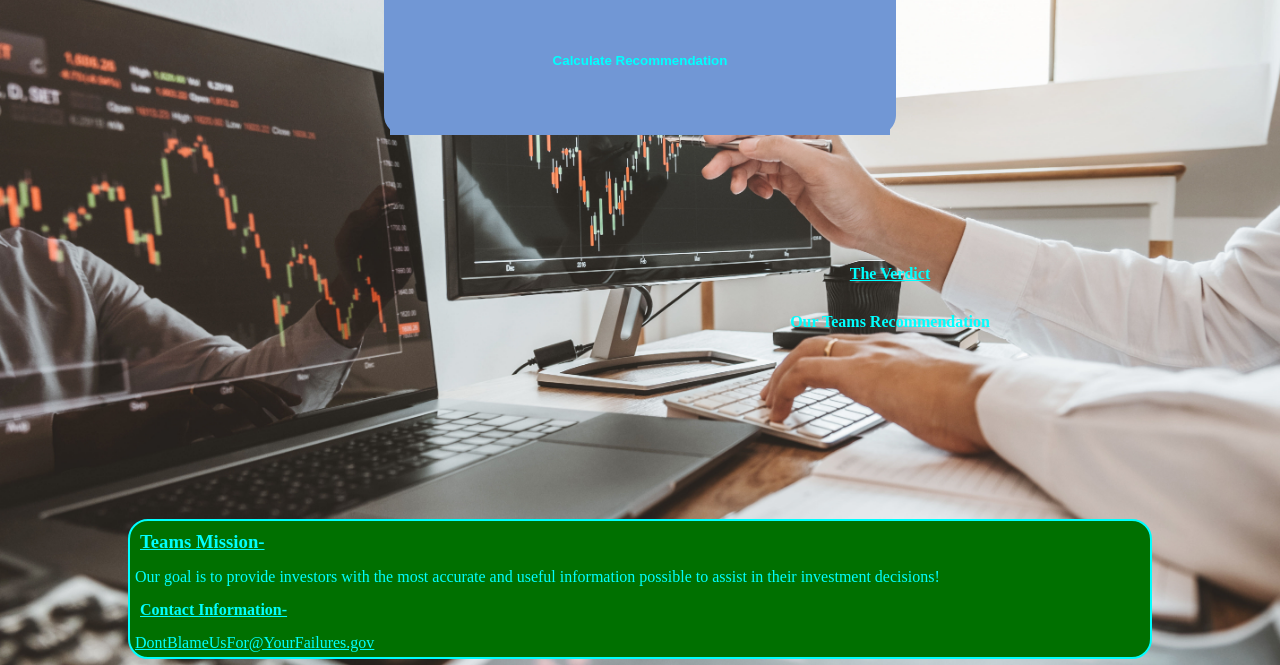
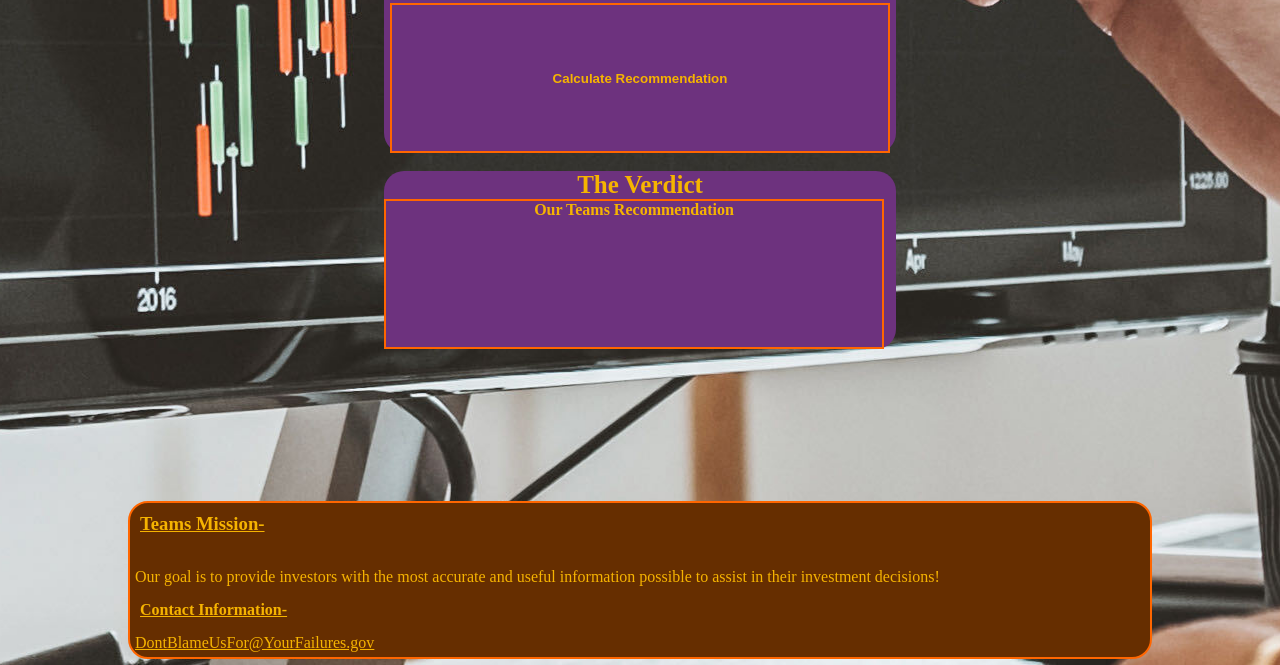
Before and after one commit to P1100s7/Project_1, a plain HTML site: page index.html in a window 1280 px wide. Shown: the part 135-800 px from the top of the page. Drawn offline with Linux system fonts and the light colour scheme.

Commit message:
updated css

```diff
--- a/assets/style.css
+++ b/assets/style.css
@@ -1,8 +1,8 @@
 :root {
-    --primary-color: aqua;
-    --secondary-color: rgb(113, 151, 213);
-    --tertiary-color: rgb(0, 112, 0);
-    --quandary-color: blue;
+    --primary-color: rgb(246, 180, 0);
+    --secondary-color: rgb(109, 50, 126);
+    --tertiary-color: rgb(102, 46, 0);
+    --quandary-color: rgb(255, 102, 0);
 }
 * {
     margin: 0;
@@ -12,9 +12,9 @@
 body {
     color: var(--primary-color);
     background-image: url("img_0715.jpg");
-    background-size: cover;
     background-repeat: no-repeat;
-
+    background-attachment:  fixed;
+    background-position: 55% 45%;
 }
 header {
     border-radius: 20px;
@@ -26,7 +26,7 @@ header {
     font-size: 30px;
     font-weight: bold;
     background-color: var(--tertiary-color);
-    border: 2px solid var(--primary-color);
+    border: 2px solid var(--quandary-color);
     text-align: center;
     margin-bottom: 20px;
 }
@@ -48,20 +48,17 @@ a {
     top: 20%;
     left: 50%;
     border-radius: 20px;
-
-
 }
 .main
 .index-head {
     font-size: 20px;
     text-align: center;
-    text-decoration: underline;
     font-weight: bold;
 }
 .index {
     background-color: var(--secondary-color);
     border-color: var(--secondary-color);
-    border: 1px;
+    border: 2px solid var(--quandary-color);
     width: 500px;
     height: 150px;
     color:var(--primary-color);
@@ -81,22 +78,27 @@ a {
     position: absolute;
     top: 50%;
     left: 50%;
-
 }
 .chart-head {
-    font-size: medium;
+    font-size: 25px;
     text-align: center;
-    text-decoration: underline;
     font-weight: bold;
 }
 .chart {
-    color: var(--primary-color);
+    background-color: var(--secondary-color);
+    border-color: var(--secondary-color);
+    border: 2px solid var(--quandary-color);
     width: 500px;
     height: 150px;
-    padding: 30px;
-    margin: auto;
+    color:var(--primary-color);
+    left: 50%;
+    right:50%;
+    flex-wrap: wrap;
+    justify-content: center;
     font-weight: bold;
-    text-align: center;
+}
+.chart:hover {
+    background-color: var(--tertiary-color);
 }
 footer {
     border-radius: 20px;
@@ -108,7 +110,7 @@ footer {
     bottom: 1px;
     width: 80%;
 
-    border: 2px solid var(--primary-color);
+    border: 2px solid var(--quandary-color);
 }
 .feet {
     padding: 10px 10px;
--- a/index.html
+++ b/index.html
@@ -33,12 +33,13 @@
     <br> -->
     <div href="#" class="button">
         <h1 class="index-head">Todays Market and Weather Data</h1>
+        <br>
         <button class="index" type="button">
             Calculate Recommendation
         </button>
     </div>
     <br>
-    <div class="button2">
+    <div class="button">
         <h1 class="chart-head">The Verdict</h1>
         <div class="chart">
             Our Teams Recommendation
@@ -46,6 +47,7 @@
     </div>
     <footer class="footer">
         <h3 class="feet">Teams Mission- </h3>
+        <br>
         <article class="foot">
               Our goal is to provide investors with the most accurate and useful information possible to assist in their investment decisions!
         </article>
```
